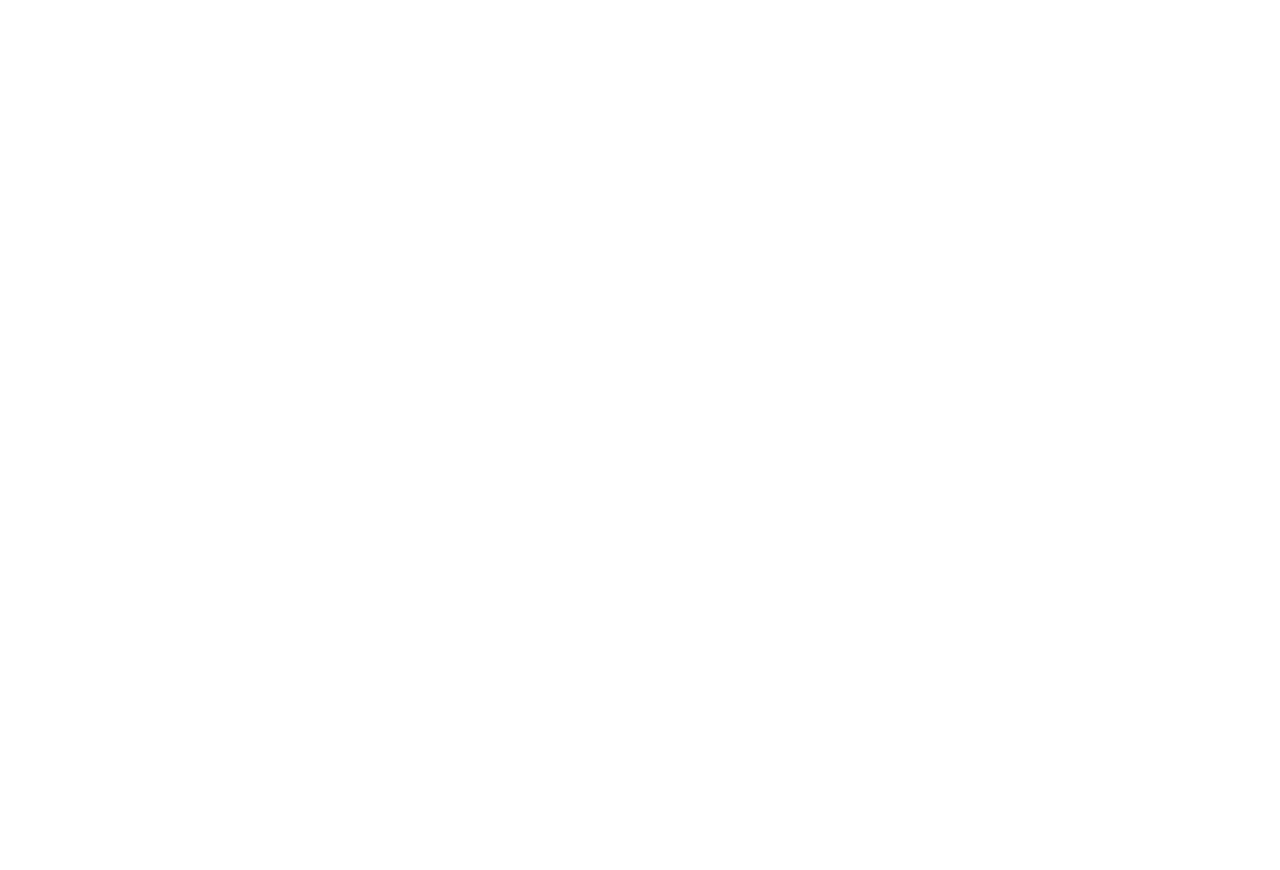
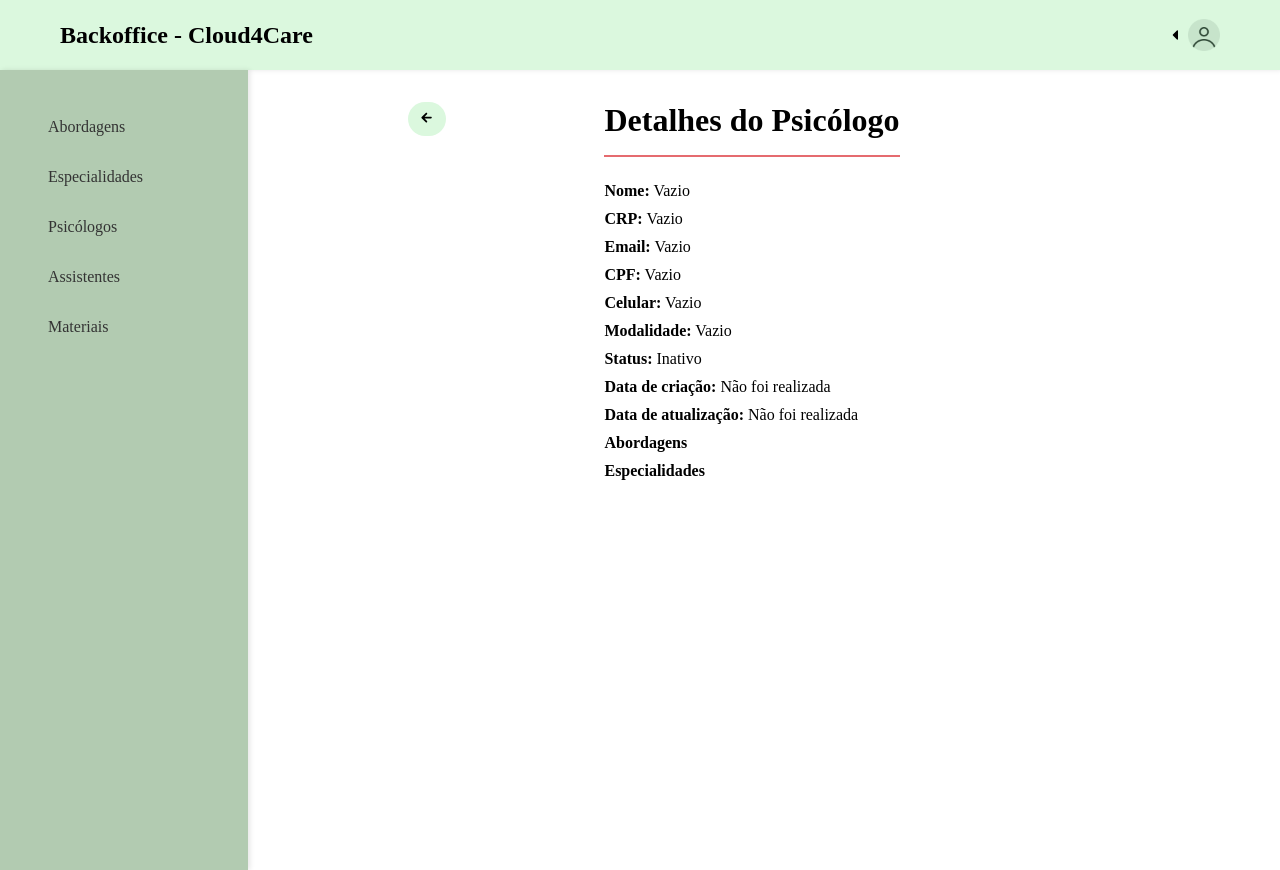
Before and after one commit to guiromao87/app-backoffice, a React (Vite) app: page /detalhes-psicologo in a window 1280 px wide. Before the commit this address had no page. Before the commit the page ends 800 px from the top, so only its background shows below. Built offline with nearby package versions, Linux system fonts and the light colour scheme; sample sign-in values are in the browser's storage.

Commit message:
corrected psychologist details name and keys and added back button

```diff
--- a/src/App.jsx
+++ b/src/App.jsx
@@ -15,7 +15,7 @@
         <Route path="/" element={<Login />} />
         <Route path="home" element={<PrivateRoute Component={Home} />} />
         <Route path="psicologos" element={<PrivateRoute Component={Psicologos} />} />
-        <Route path="detalhes-profissional" element={<PrivateRoute Component={Detalhes} />} />
+        <Route path="detalhes-psicologo" element={<PrivateRoute Component={Detalhes} />} />
         <Route path="abordagens" element={<PrivateRoute Component={Abordagem} />} />
         <Route path="especialidades" element={<PrivateRoute Component={Especialidade} />} />
       </Routes>
--- a/src/pages/detalhes/Detalhes.css
+++ b/src/pages/detalhes/Detalhes.css
@@ -11,6 +11,12 @@
     margin-bottom: 10px;
   }
 
+  #add-content {
+    left: 14rem;
+    position: absolute;
+    padding: 0.5rem 0.7rem;
+  }
+
   .list-item {
     padding-left: 10px;
     border-left: 2px solid #e56b6f;
--- a/src/pages/detalhes/Detalhes.jsx
+++ b/src/pages/detalhes/Detalhes.jsx
@@ -1,9 +1,12 @@
 import { useEffect } from "react";
 import { useState } from "react";
 import "./Detalhes.css"
+import { IoMdArrowRoundBack } from "react-icons/io";
+import { useNavigate } from "react-router-dom";
 
 export const Detalhes = () => {
     const [details, setDetails] = useState({});
+    const navigate = useNavigate();
 
     useEffect(() => {
         const detailsStorage = localStorage.getItem('details');
@@ -17,29 +20,34 @@
     }
     return (
         <main className="main" id="details">
-            <h1 className="main-title">Detalhes do Profissional</h1>
+            <div className="title">
+                <button id="add-content" onClick={() => navigate(-1)}>
+                    <IoMdArrowRoundBack />
+                </button>
+                <h1 className="main-title">Detalhes do Psicólogo</h1>
+            </div>
 
             <section className="info-group">
-                <p><strong>Nome:</strong> {details.name || "Vazio"}</p>
+                <p><strong>Nome:</strong> {details.nome || "Vazio"}</p>
                 <p><strong>CRP:</strong> {details.crp || "Vazio"}</p>
                 <p><strong>Email:</strong> {details.email || "Vazio"}</p>
                 <p><strong>CPF:</strong> {details.cpf || "Vazio"}</p>
-                <p><strong>Celular:</strong> {details.cellphone || "Vazio"}</p>
-                <p><strong>Modalidade:</strong> {details.modality || "Vazio"}</p>
-                <p><strong>Status:</strong> {details.actived ? "Ativo" : "Inativo"}</p>
-                <p><strong>Data de criação:</strong> {formatData(details.createdAt)}</p>
-                <p><strong>Data de atualização:</strong> {formatData(details.updatedAt)}</p>
+                <p><strong>Celular:</strong> {details.celular || "Vazio"}</p>
+                <p><strong>Modalidade:</strong> {details.modalidade || "Vazio"}</p>
+                <p><strong>Status:</strong> {details.ativo ? "Ativo" : "Inativo"}</p>
+                <p><strong>Data de criação:</strong> {formatData(details.dataCriacao)}</p>
+                <p><strong>Data de atualização:</strong> {formatData(details.dataAtualizacao)}</p>
             </section>
 
             <section className="list-section">
                 <p><strong>Abordagens</strong></p>
-                {details?.approaches?.map((approach, index) => (
-                    <p className="list-item" key={index}>{approach.name}</p>
+                {details.abordagens?.map((approach, index) => (
+                    <p className="list-item" key={index}>{approach}</p>
                 ))}
 
                 <p><strong>Especialidades</strong></p>
-                {details?.specialities?.map((speciality, index) => (
-                    <p className="list-item" key={index}>{speciality.name}</p>
+                {details.especialidades?.map((speciality, index) => (
+                    <p className="list-item" key={index}>{speciality}</p>
                 ))}
             </section>
         </main>
--- a/src/pages/psicologos/Psicologos.jsx
+++ b/src/pages/psicologos/Psicologos.jsx
@@ -36,7 +36,7 @@
 
   const handleSave = async (data) => {
     try {
-      await edit({ endpoint: `/psicologos/${profissionaisEditando.id}/status`, data: data });
+      await edit({ endpoint: `/psicologos/${profissionaisEditando.id}`, data: data });
       setError('');
       await fetchProfissionais();
       setOpenModal(false);
@@ -50,7 +50,7 @@
     try {
       const response = await get({ endpoint: `/psicologos/${id}` });
       localStorage.setItem('details', JSON.stringify(response));
-      navigate('/detalhes-profissional');
+      navigate('/detalhes-psicologo');
     } catch (error) {
       setError(error);
     }
```
Lines whose indentation alone changed are shown as unchanged.
